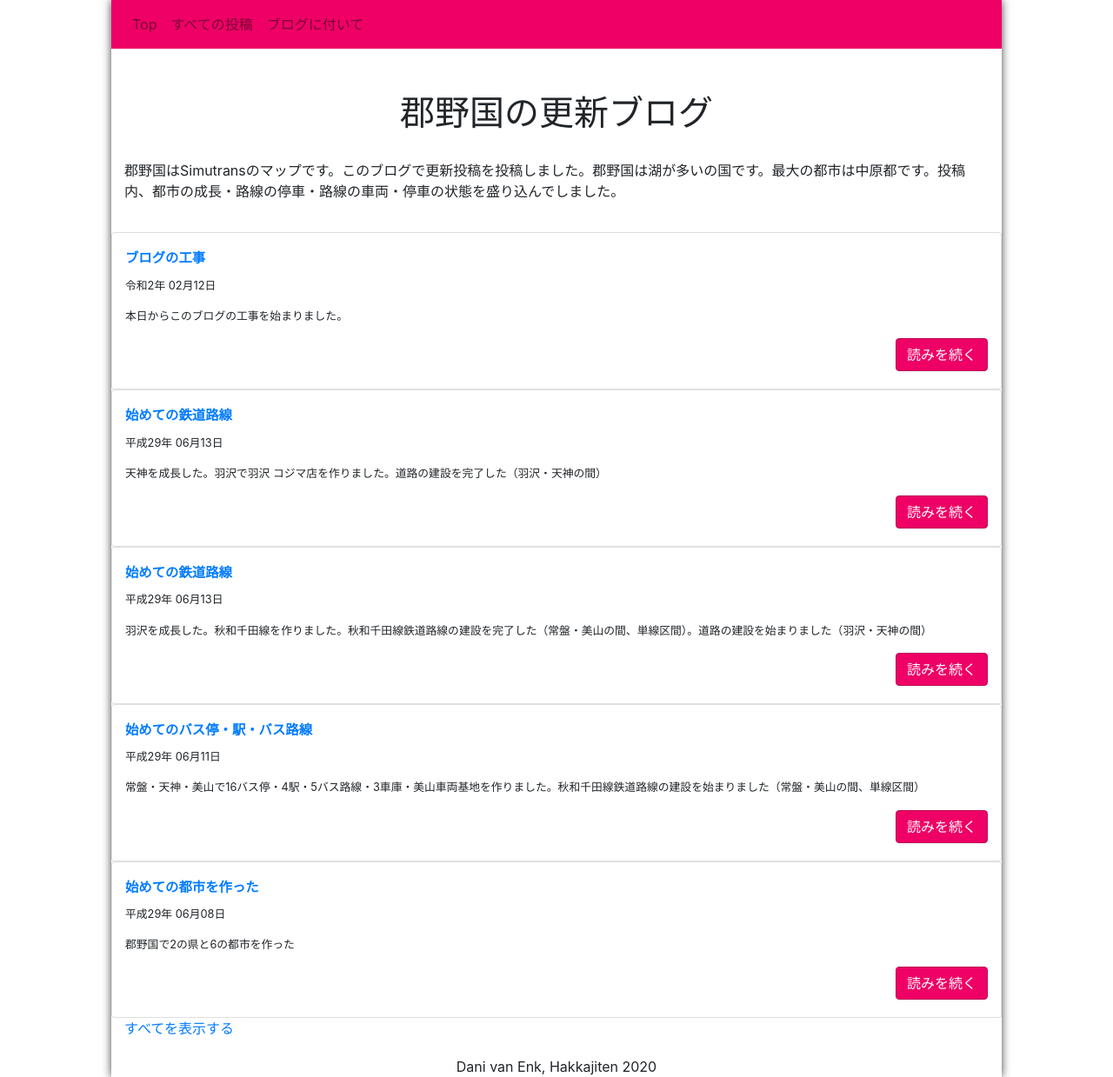
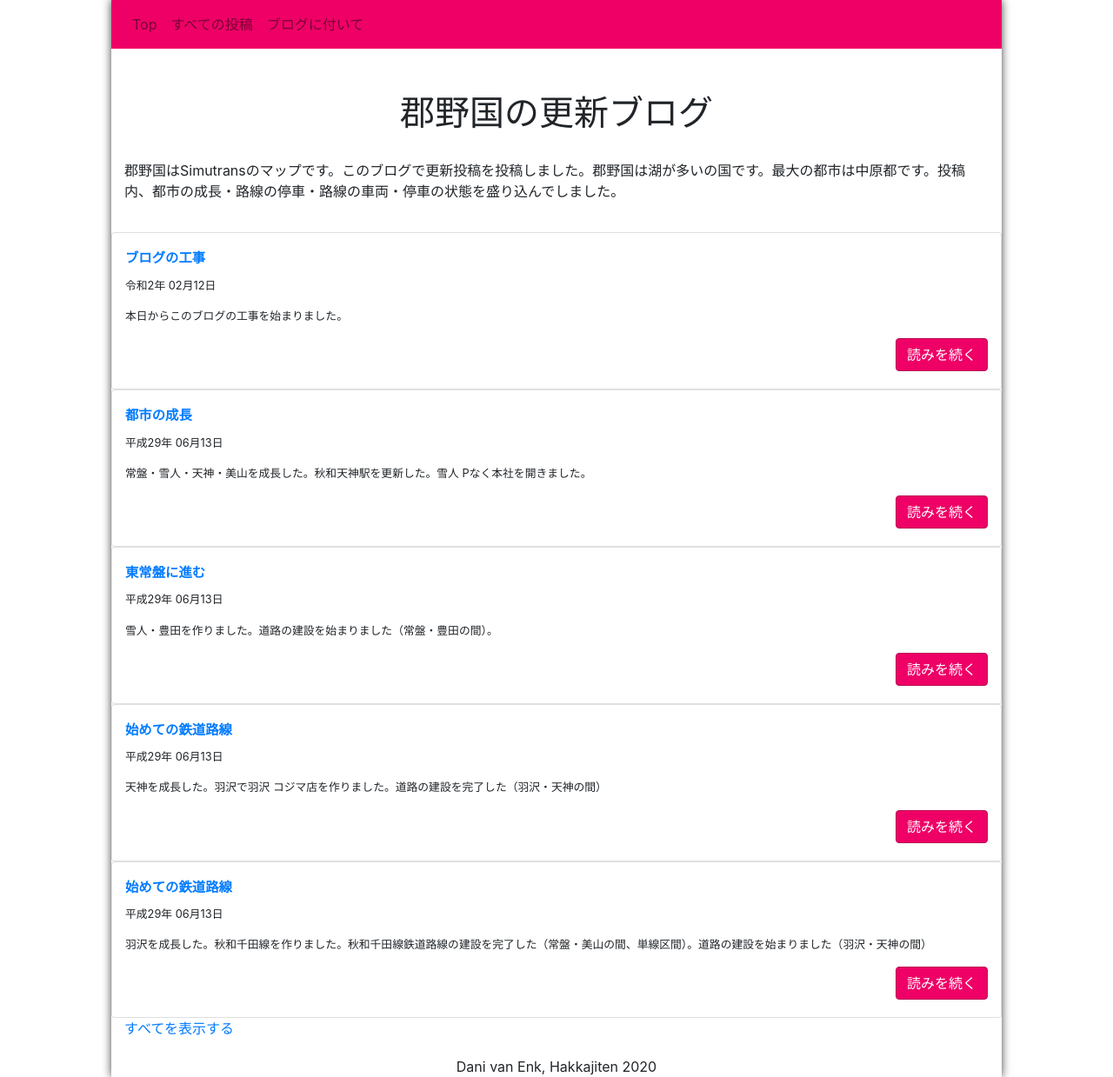
Before and after one commit to danivenk/UVA_Minor-Programming_Web-App-Studio_project-1_blog, a Jekyll site: the page built from page01-index.markdown, in a window 1280 px wide. Shown: the whole page at 87% size. Built offline with Jekyll 4.4.1, drawn with Linux system fonts in a browser that asks for light colours; nearby versions of some CDN libraries; some of the changed lines change nothing that is shown.

Commit message:
Added 2 more posts

```diff
--- a/_posts/2017-06-11-Korino-003.markdown
+++ b/_posts/2017-06-11-Korino-003.markdown
@@ -78,7 +78,7 @@ excerpt_separator: <!--more-->
 中原都美山で美山車両基地を作りました。
 
 鉄道路線の建設を始まりました：
-  * 秋和千田線  - あきわせんだせん
+  * 秋和鉄道千田線  - あきわてつどうせんだせん
     * 建設区間：常盤・美山
       * 区間内の駅：常盤・天神・美山
     * 単線区間
--- a/_posts/2017-06-13-Korino-004.markdown
+++ b/_posts/2017-06-13-Korino-004.markdown
@@ -20,7 +20,7 @@ excerpt_separator: <!--more-->
     * 停車駅：常盤駅・天神駅・美山駅
 
 鉄道路線の建設を完了した：
-  * 秋和千田線  - あきわせんだせん
+  * 秋和鉄道千田線  - あきわてつどうせんだせん
     * 建設区間：常盤・美山
       * 区間内の駅：常盤・天神・美山
     * 単線区間
--- /dev/null
+++ b/_posts/2017-06-13-Korino-006.markdown
@@ -0,0 +1,26 @@
+---
+layout: post
+title:  "東常盤に進む"
+date:   2017-06-13 17:41 +0200
+game_date: 1920-04-02
+categories: korino
+excerpt_separator: <!--more-->
+---
+
+雪人・豊田を作りました。道路の建設を始まりました（常盤・豊田の間）。<!--more-->
+
+都市を作りました：
+  * 広間県：
+    * 雪人 - ゆきじん（人口：6）
+    * 豊田 - とよた（人口：840）
+
+鉄道路線の建設を始まりました：
+  * 秋和鉄道内海線 - あきわてつどううつみせん
+    * 建設区間：東常盤の間
+    * 複線区間
+
+道路の建設を始まりました：
+  * 建設区間：常盤・豊田の間
+    * 途中の町：雪人
+
+常盤・雪人・豊田の間道路の建設を完了した。
--- /dev/null
+++ b/_posts/2017-06-13-Korino-007.markdown
@@ -0,0 +1,25 @@
+---
+layout: post
+title:  "都市の成長"
+date:   2017-06-13 22:19 +0200
+game_date: 1920-05-04
+categories: korino
+excerpt_separator: <!--more-->
+---
+
+常盤・雪人・天神・美山を成長した。秋和天神駅を更新した。雪人 Pなく本社を開きました。<!--more-->
+
+都市を成長した：
+  * 広間県：
+    * 常盤（人口：3572）
+    * 雪人（人口：918）
+  * 中原都：
+    * 天神（人口：2884）
+    * 美山（人口：3133）
+
+駅を更新した：
+  * 中原都：
+    * 天神：
+      * 秋和鉄道天神駅 - ホーム数：1 → 2・長さ：4マス
+
+雪人 Pなく本社を開きました。
```
